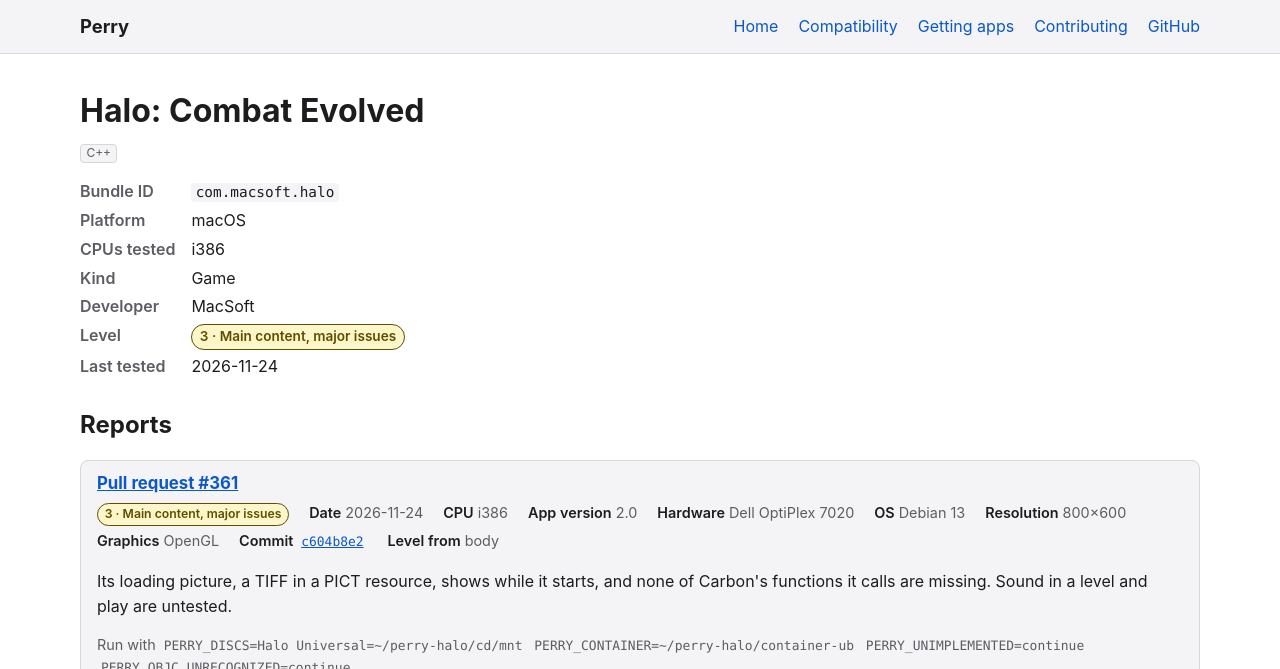
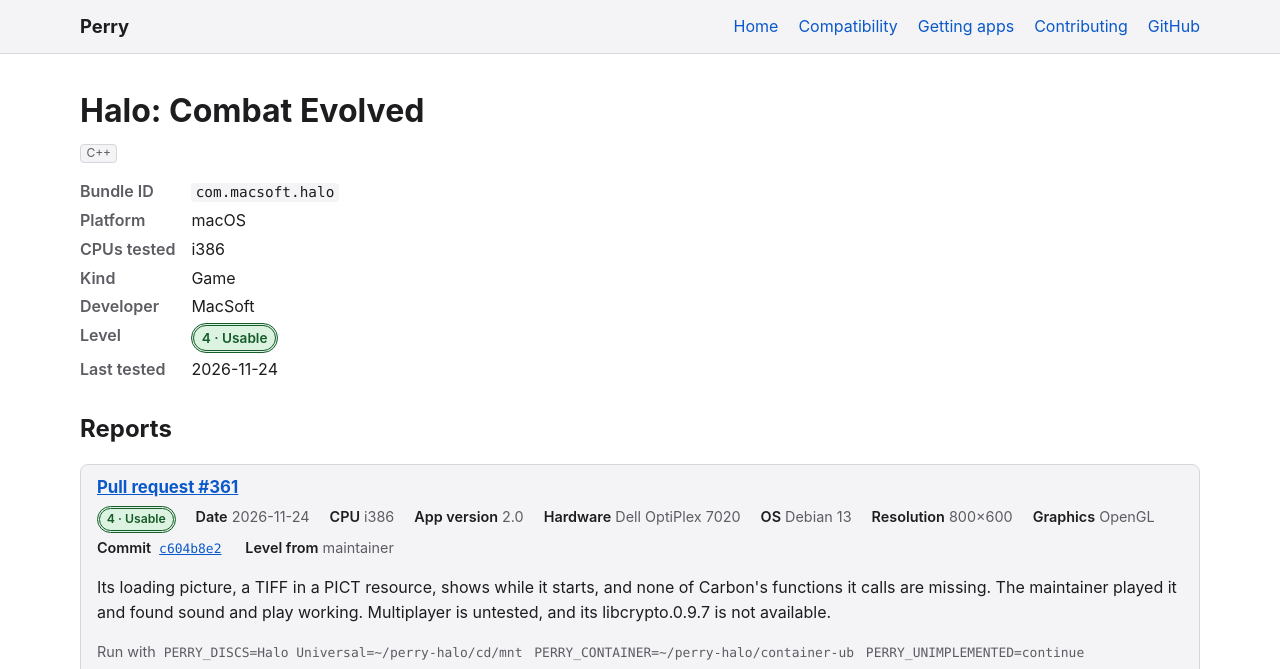
Before and after one commit to MillerTechnologyPeru/Perry, a Jekyll site: the page built from docs/_apps/macos/com.macsoft.halo.md, in a window 1280 px wide and 900 px high, cut to the strip 0-669 px from the top of the window. Built offline with Jekyll 4.4.1, drawn with Linux system fonts in a browser that asks for light colours.

Commit message:
Rate Halo usable: the maintainer found sound and play working

```diff
--- a/docs/_apps/macos/com.macsoft.halo.md
+++ b/docs/_apps/macos/com.macsoft.halo.md
@@ -83,9 +83,9 @@ reports:
       - "PERRY_CONTAINER=~/perry-halo/container-ub"
       - "PERRY_UNIMPLEMENTED=continue"
       - "PERRY_OBJC_UNRECOGNIZED=continue"
-    level: 3
-    source: body
-    notes: Its loading picture, a TIFF in a PICT resource, shows while it starts, and none of Carbon's functions it calls are missing. Sound in a level and play are untested.
+    level: 4
+    source: maintainer
+    notes: Its loading picture, a TIFF in a PICT resource, shows while it starts, and none of Carbon's functions it calls are missing. The maintainer played it and found sound and play working. Multiplayer is untested, and its libcrypto.0.9.7 is not available.
     screenshots:
       - url: https://github.com/user-attachments/assets/1d43b507-bd94-4760-b118-c32ee6ed9c5b
         caption: The loading picture
```
